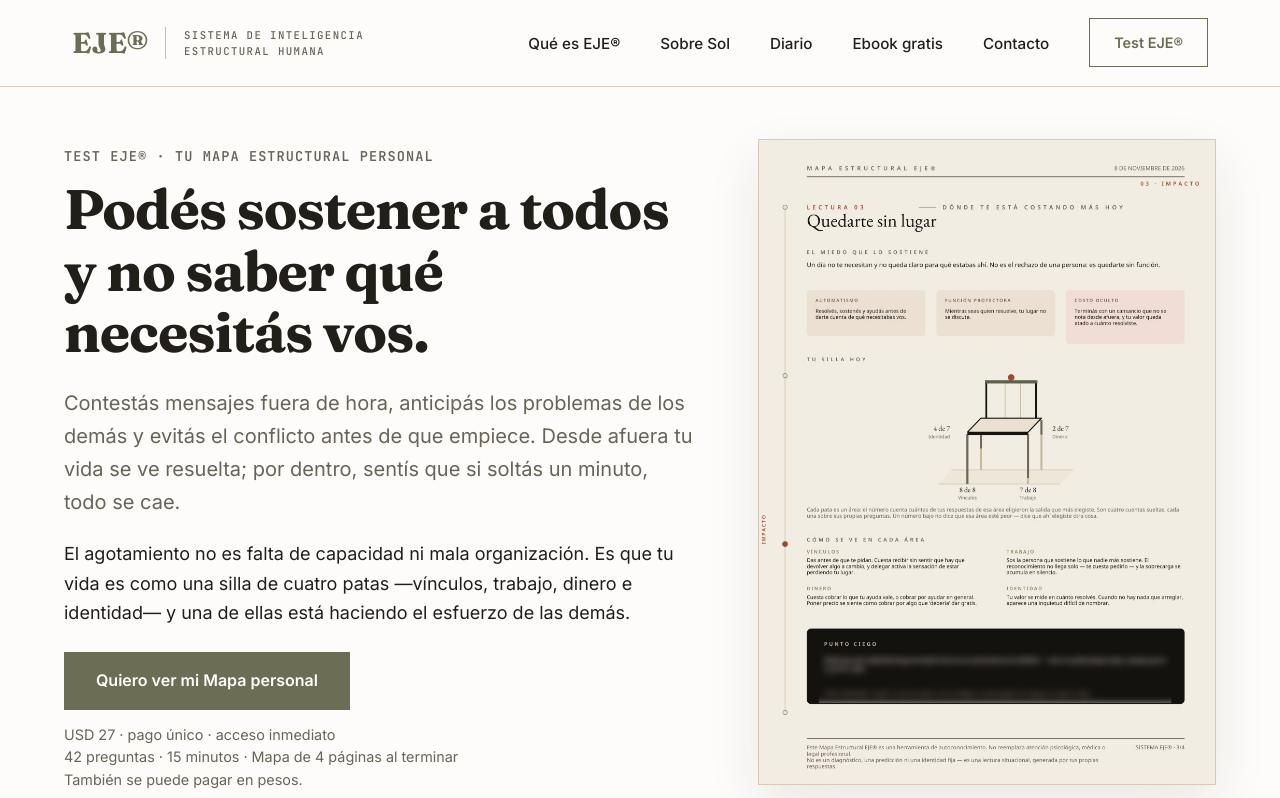
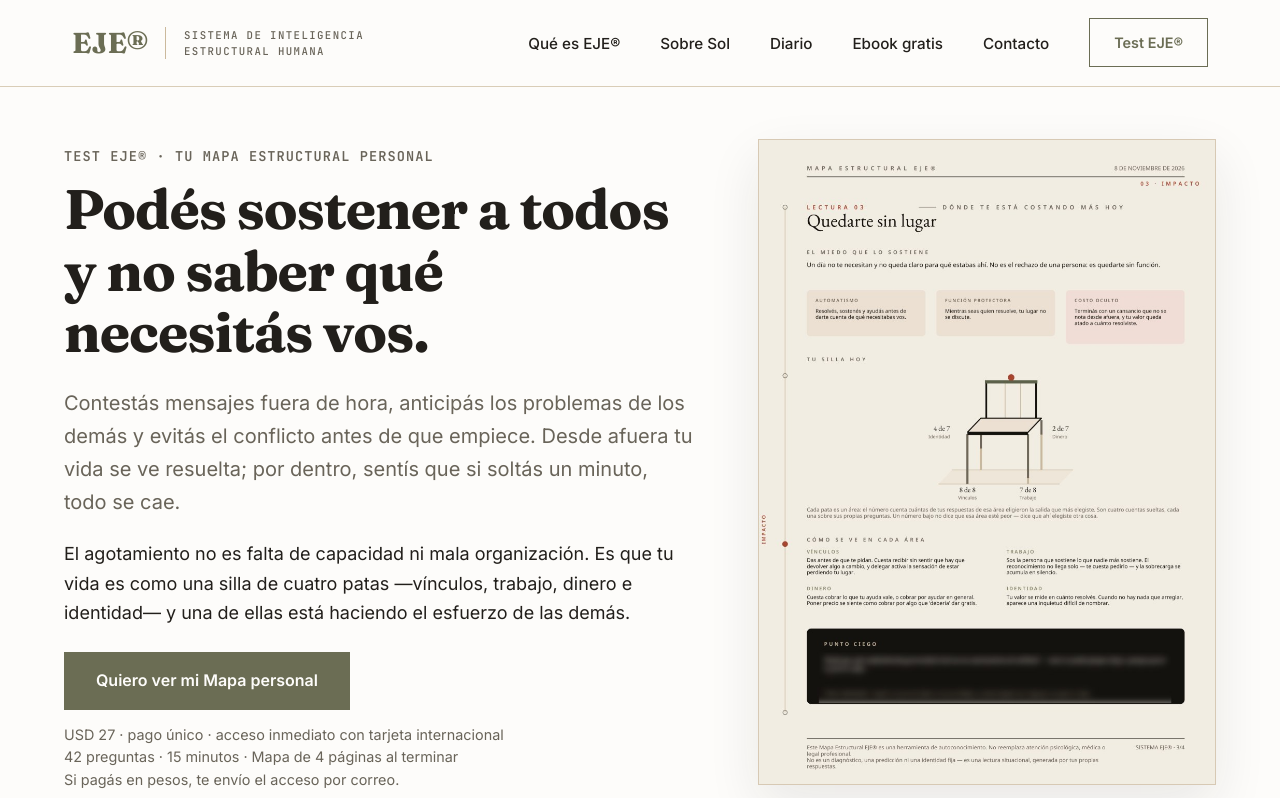
Before and after one commit to smirgonzalez-ops/sol-mir-web, a Next.js app: page / in a window 1280 px wide. Shown: the top 798 px of the page. Built offline with nearby package versions, Linux system fonts and the light colour scheme.

Commit message:
Aclarar acceso inmediato y entrega manual segun medio de pago

```diff
--- a/app/page.js
+++ b/app/page.js
@@ -34,7 +34,7 @@ export default function Home() {
                 táctil de 44— y sin subrayado señalaba sólo por color. La línea
                 no necesita ser tocable: necesita sacar la objeción del dólar
                 antes de que la persona cierre. */}
-            <p className="hero-meta">USD 27 · pago único · acceso inmediato<br />42 preguntas · 15 minutos · Mapa de 4 páginas al terminar<br />También se puede pagar en pesos.</p>
+            <p className="hero-meta">USD 27 · pago único · acceso inmediato con tarjeta internacional<br />42 preguntas · 15 minutos · Mapa de 4 páginas al terminar<br />Si pagás en pesos, te envío el acceso por correo.</p>
           </div>
           <figure className="home-map-proof">
             <Image src="/mapa-silla.jpg" width={880} height={1243} sizes="(max-width: 768px) 78vw, 430px" priority alt="Ejemplo del Mapa Estructural EJE®: tu silla dibujada, con cuántas de tus respuestas de cada área —vínculos, trabajo, dinero e identidad— eligieron tu salida más frecuente." />
```
